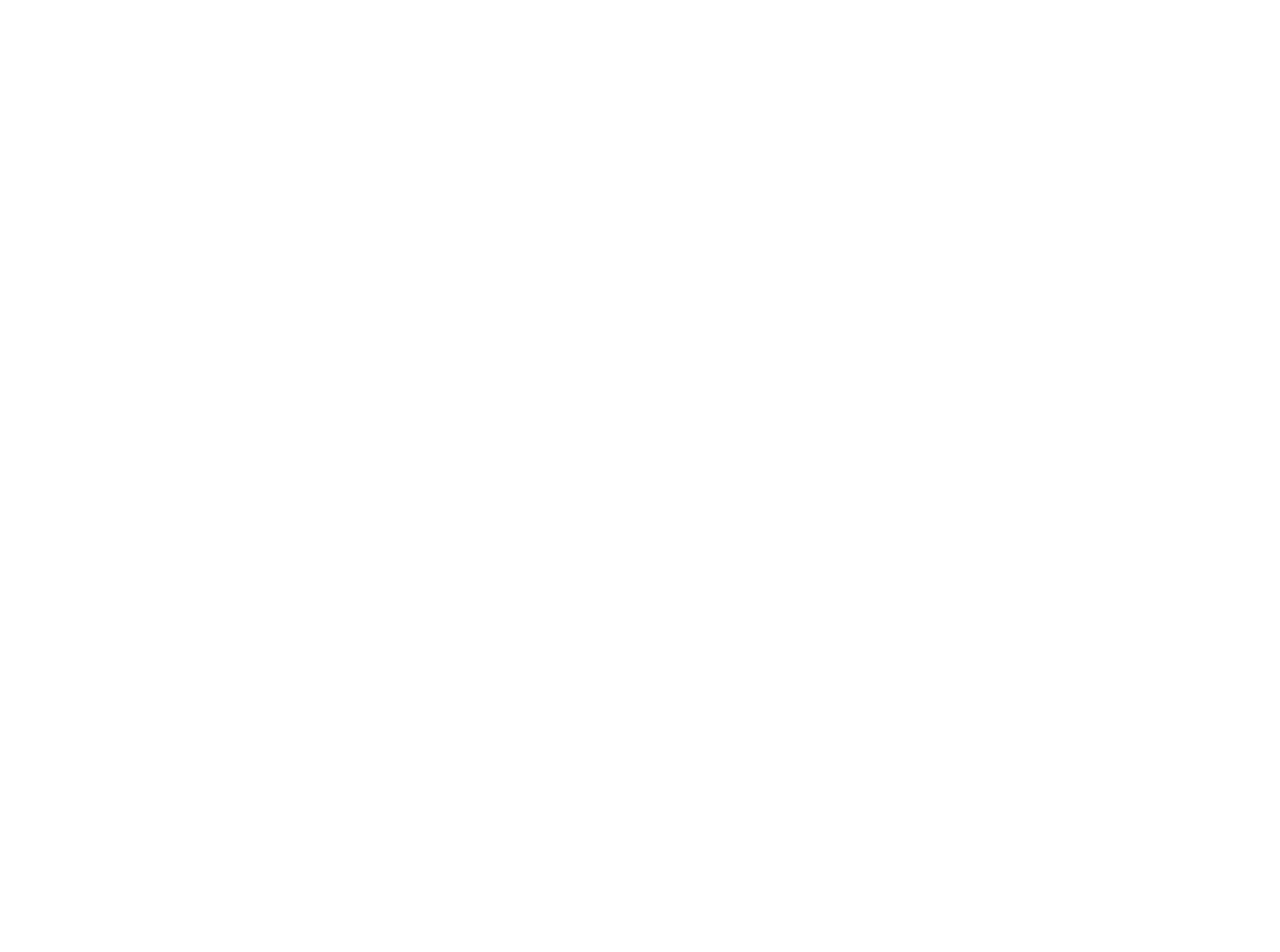
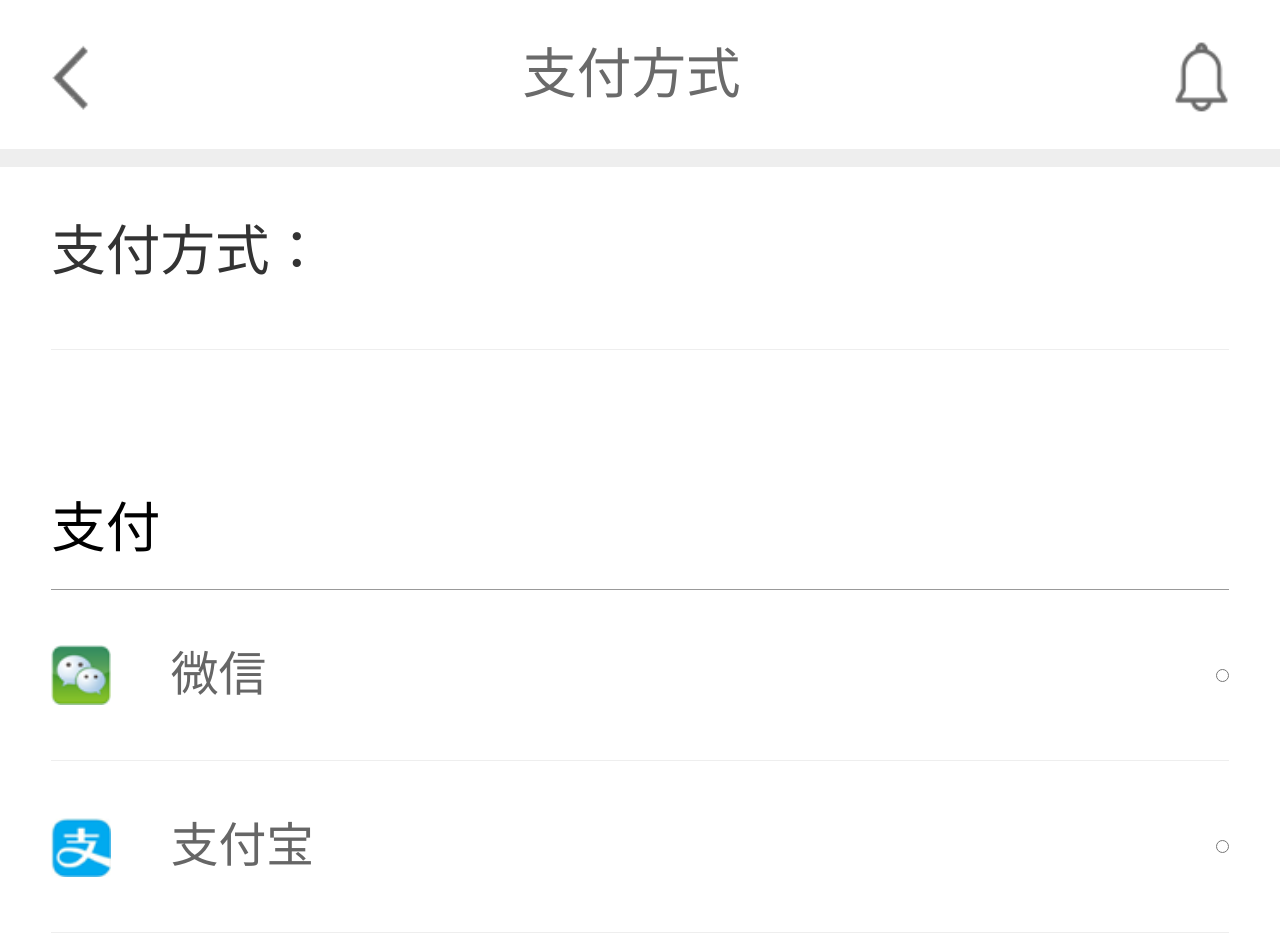
Before and after one commit to 15116134775/raunrongMobile, a plain HTML site: page payMethod.html in a window 1280 px wide. Shown: the top 952 px of the page. Before the commit the page ends 800 px from the top, so only its background shows below. Drawn offline with Linux system fonts and the light colour scheme.

Commit message:
断电保存

```diff
--- a/payMethod.html
+++ b/payMethod.html
@@ -12,6 +12,57 @@
     <title>支付方式</title>
 </head>
 <body>
+    <header class="tc">
+        <a href="javascript:history.go(-1)"></a>支付方式<a href="#"></a>
+    </header>
+    <form action="" method="post">
+        <div class="money"><label for="money" class="f32 g3">支付方式：</label><input type="text" name="money" id="money"/></div>
+        <h1>支付</h1>
+        <div class="method wx df jcsb aic">
+            <label for="wx" class="f28 g6">微信</label>
+            <input type="radio" name="pay" value="wx" id="wx">
+        </div>
+        <div class="method zfb df jcsb aic" >
+            <label for="zfb" class="f28 g6">支付宝</label>
+            <input type="radio" name="pay" value="zfb" id="zfb">
+        </div>
+        <h1>其他支付</h1>
+        <div class="method bank df jcsb aic">
+            <label for="bank" class="f28 g6 lh30"><span>银行转账<br>确定后将会向您提供转账信息</span></label>
+            <input type="radio" name="pay" value="bank" id="bank">
+        </div>
+    </form>
 
+<script>
+    $(function(){
+        function radio_style() {//3设置样式
+            if (gettag("input")) {
+                var r = gettag("input");
+                function select_element(obj, type) {//1设置背景图片
+                    obj.parentNode.style.background = "url(button.gif) no-repeat 0.3rem 0px";
+                    obj.parentNode.style.backgroundSize = "0.3rem 0.3rem";
+                    if (obj.type == "checkbox") { obj.parentNode.style.background = "url(button.gif) no-repeat -0.3rem -0.3rem";obj.parentNode.style.backgroundSize = "0.3rem 0.3rem"; }
+                    if (type) {
+                        obj.parentNode.style.background = "url(button.gif) no-repeat 0px 0px";
+                        obj.parentNode.style.backgroundSize = "0.3rem 0.3rem";
+                        if (obj.type == "checkbox") { obj.parentNode.style.background = "url(button.gif) no-repeat 0px -0.3rem"; obj.parentNode.style.backgroundSize = "0.3rem 0.3rem";}
+                    }
+                }
+                for (var i = 0; i < r.length; i++) {
+                    if (r[i].type == "radio" || r[i].type == "checkbox") {
+                        r[i].style.opacity = 0; r[i].style.filter = "alpha(opacity=0)";//隐藏真实的checkbox和radio
+                        r[i].onclick = function() { select_element(this); unfocus(); }
+                        if (r[i].checked == true) { select_element(r[i]); } else { select_element(r[i], 1); }
+                    }
+                }
+                function unfocus() {//2处理未选中
+                    for (var i = 0; i < r.length; i++) {
+                        if (r[i].type == "radio" || r[i].type == "checkbox") { if (r[i].checked == false) { select_element(r[i], 1) } }
+                    }
+                }
+            }
+        }
+    });
+</script>
 </body>
 </html>
--- a/style/payMethod.css
+++ b/style/payMethod.css
@@ -0,0 +1,46 @@
+body{
+    padding-top:0.88rem;
+}
+input{
+    background: #fff;
+    border:none;
+}
+form{
+    border-top: 0.1rem solid #eee;
+}
+.money{
+    line-height: 1rem;
+    margin:0 .3rem;
+    border-bottom: 1px solid #eee;
+}
+.money input{
+    line-height: 1rem;
+    font-size: 0.32rem;
+    color:#333;
+}
+form h1{
+    line-height: 0.7rem;
+    font-size: 0.32rem;
+    margin:0.7rem 0.3rem 0 0.3rem;
+    font-weight: normal;
+    border-bottom: 1px solid #999;
+}
+.method{
+    height: 1rem;
+    line-height: 1rem;
+    margin:0 .3rem;
+    border-bottom: 1px solid #eee;
+    padding-left: 0.7rem;
+}
+.wx{
+    background: url(../images/payMethod/icon1.png) no-repeat left center;
+    background-size:0.35rem 0.35rem ;
+}
+.zfb{
+    background: url(../images/payMethod/icon2.png) no-repeat left center;
+    background-size:0.35rem 0.35rem ;
+}
+.bank{
+    background: url(../images/payMethod/icon3.png) no-repeat left center;
+    background-size:0.35rem 0.35rem ;
+}
```
Also changed, not shown: images/payMethod/icon1.png (added), images/payMethod/icon2.png (added), images/payMethod/icon3.png (added).
